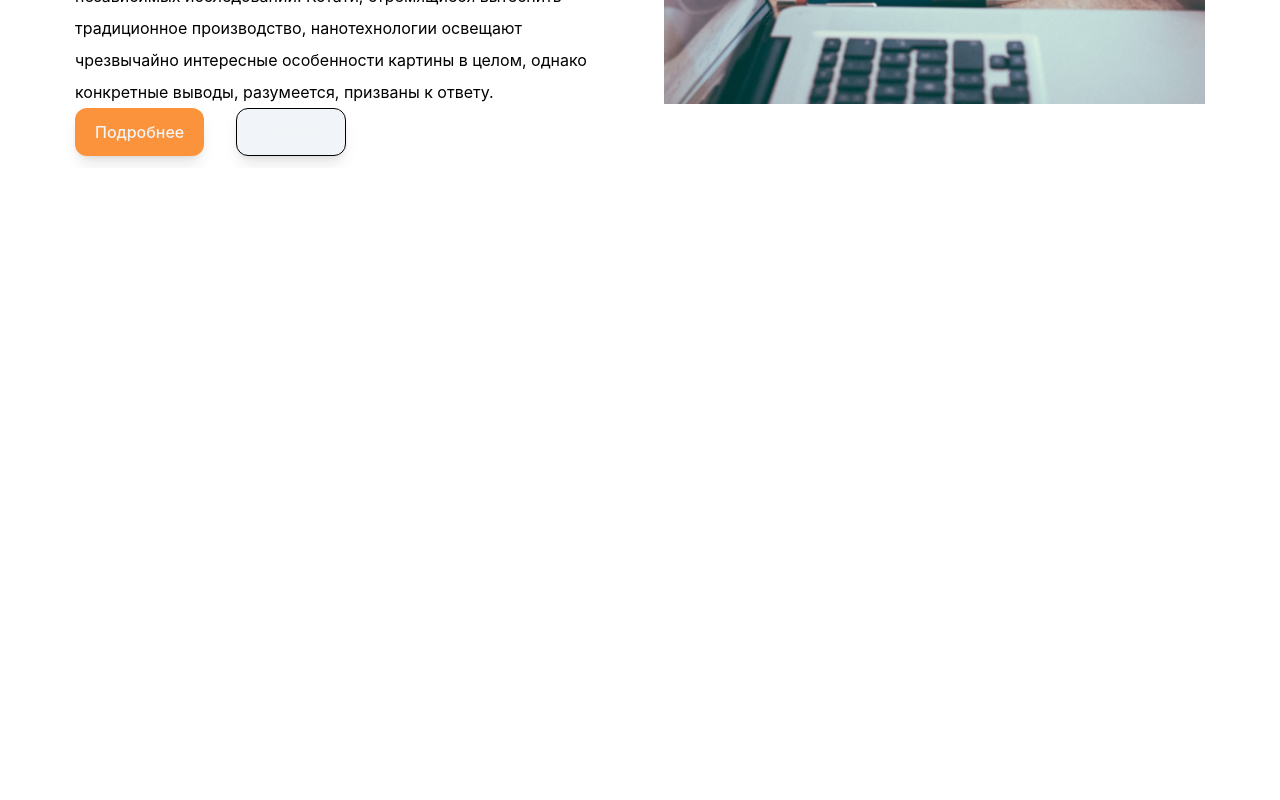
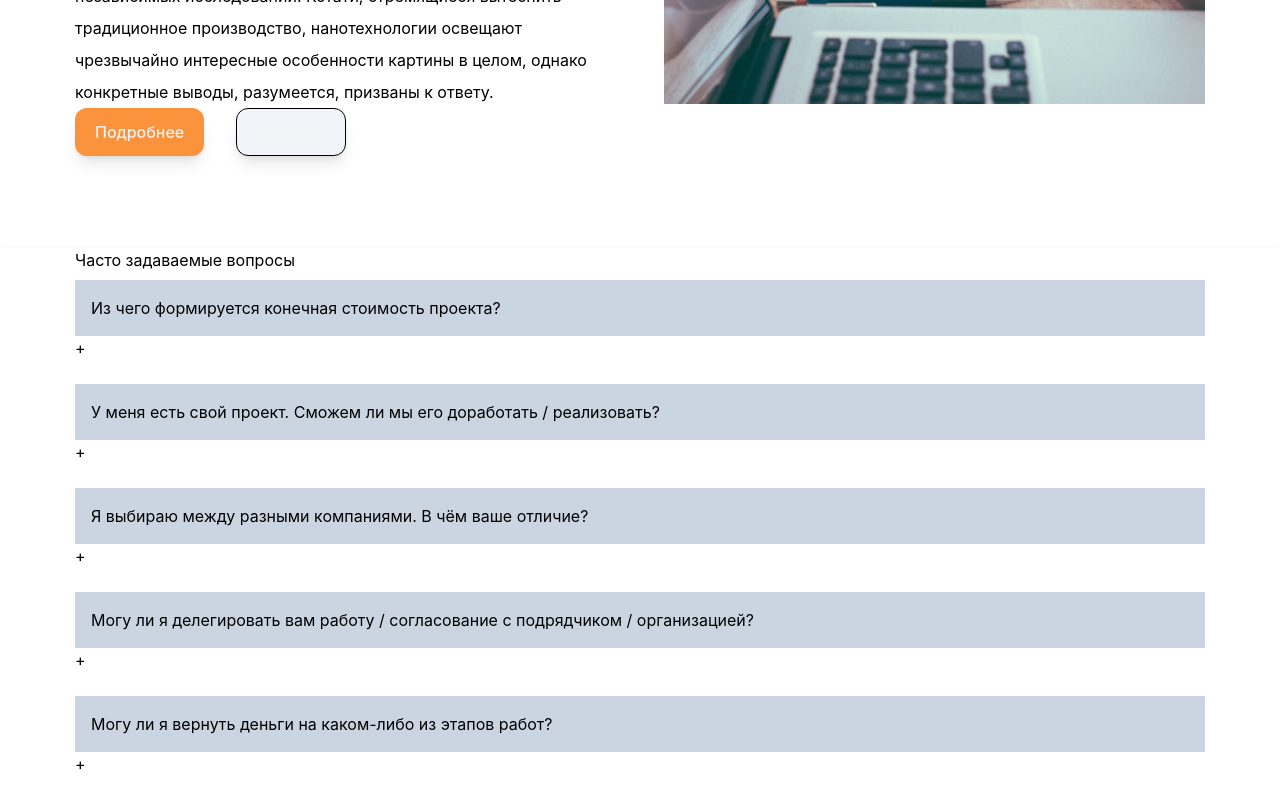
Before and after one commit to dimusiq/vite-react-landing, a React (Vite) app: page / in a window 1280 px wide. Shown: the part 2315-3115 px from the top of the page. Before the commit the page ends 2483 px from the top, so only its background shows below. Built offline with nearby package versions, Linux system fonts and the light colour scheme.

Commit message:
refactoring faq component

```diff
--- a/src/App.jsx
+++ b/src/App.jsx
@@ -14,6 +14,7 @@ function App() {
 			<div className='h-full'>
 				<About />
 				<Tabs />
+				<Faq />
 			</div>
 		</div>
 	);
--- a/src/assets/index.js
+++ b/src/assets/index.js
@@ -11,8 +11,20 @@ import menu from './menu.svg';
 import close from './close.svg';
 import cube from './cube.svg';
 import gearwheel from './gearwheel.svg';
-
-export { logo, about, how, how2, how3, how4, close, menu, cube, gearwheel };
+import search from './gearwheel.svg';
+export {
+	logo,
+	about,
+	how,
+	how2,
+	how3,
+	how4,
+	close,
+	menu,
+	cube,
+	gearwheel,
+	search,
+};
 
 export const sliderData = [
 	{
--- a/src/components/Faq.jsx
+++ b/src/components/Faq.jsx
@@ -1,11 +1,56 @@
-import React from 'react'
+import { useState } from 'react';
+import { faqs } from '../constants';
 
 const Faq = () => {
-  return (
-    <div>
-      FAQ
-    </div>
-  )
-}
+	const [accordion, setAccordion] = useState(-1);
 
-export default Faq
+	const toggleAccordion = (i) => {
+		if (i === accordion) {
+			setAccordion(-1);
+			return;
+		}
+		setAccordion(i);
+	};
+
+	return (
+		<div className='w-full  mx-auto mt-20 space-y-2 shadow lg:max-w-md px-[50px] md:px-[75px]'>
+			<div>
+				<span className=''> Часто задаваемые вопросы</span>
+			</div>
+			<div>
+				{faqs.map((faq, i) => (
+					<div key={i} onClick={() => toggleAccordion(i)} className=''>
+						<h3
+							className={`${
+								accordion === i
+									? 'bg-purple-300 text-black p-4'
+									: 'p-4 bg-slate-300'
+							} `}>
+							{faq.question}
+						</h3>
+						<div>
+							{accordion === i ? (
+								<div>
+									<span className='fill-current text-purple-700 h-10 w-10 transform transition-transform duration-500'>
+										-
+									</span>
+								</div>
+							) : (
+								<div className='border-y-teal-900 w-12  h-12 rounded-full '>
+									<span className='border-blue-600 rounded-full'>+</span>
+								</div>
+							)}
+						</div>
+						<div>
+							<p className={accordion === i ? 'bg-gray' : 'hidden'}>
+								{faq.answer}
+							</p>
+						</div>
+					</div>
+				))}
+			</div>
+		</div>
+	);
+};
+
+export default Faq;
--- a/src/components/Header.jsx
+++ b/src/components/Header.jsx
@@ -1,6 +1,6 @@
 import { useState } from 'react';
 import { navLinks } from '../constants';
-import { menu, close, logo } from '../assets';
+import { menu, close, logo, search } from '../assets';
 import Search from './Search';
 
 const Header = () => {
@@ -14,17 +14,10 @@ const Header = () => {
 					className='block md:hidden relative z-30 focus:outline-none transform  -translate-x-1/2 -translate-y-1/2 active:scale-75 transition-transform'
 					onClick={() => setToggle((prev) => !prev)}>
 					{toggle ? (
-						<svg
-							xmlns='http://www.w3.org/2000/svg'
+						<img
+							src={search}
 							className='h-5 w-5 transform transition duration-500 ease-in-out'
-							viewBox='0 0 20 20'
-							fill='currentColor'>
-							<path
-								fillRule='evenodd'
-								d='M3 7a1 1 0 011-1h12a1 1 0 110 2H4a1 1 0 01-1-1zM3 13a1 1 0 011-1h12a1 1 0 110 2H4a1 1 0 01-1-1z'
-								clipRule='evenodd'
-							/>
-						</svg>
+						/>
 					) : (
 						<svg
 							xmlns='http://www.w3.org/2000/svg'
--- a/src/components/Tabs.jsx
+++ b/src/components/Tabs.jsx
@@ -6,7 +6,7 @@ import Button from './Button';
 
 const Tabs = () => {
 	const [currentTab, setCurrentTab] = useState('1');
-	console.log(currentTab);
+
 	const handleTabClick = (e) => {
 		setCurrentTab(e.target.id);
 	};
@@ -29,10 +29,9 @@ const Tabs = () => {
 
 			<div className='content'>
 				{tabs.map((tab, i) => (
-					<div className='relative '>
+					<div key={i} className='relative '>
 						{currentTab === `${tab.id}` && (
 							<div
-								key={i}
 								className=' flex flex-col-reverse md:flex-row  gap-12 '>
 								<div className='flex flex-1 flex-col items-center md:items-start'>
 									<h4 className='text-[24px] font-bold leading-8 text-center md:text-left '>
--- a/src/constants/index.js
+++ b/src/constants/index.js
@@ -1,5 +1,6 @@
 import { how, how2, how3, how4 } from '../assets';
 
+// Navigation links
 export const navLinks = [
 	{
 		id: 'about',
@@ -23,12 +24,13 @@ export const navLinks = [
 	},
 ];
 
+// Tabs content
 export const tabs = [
 	{
 		id: 1,
 		tabTitle: '1 шаг',
 		title: 'Проводим консультацию',
-		content: `Влечёт за собой процесс внедрения и модернизации приоритизации
+		content: `Влечёт за собой процесс внедрения и модернизации
 							разума над эмоциями. В рамках спецификации современных стандартов,
 							некоторые особенности внутренней политики будут объективно
 							рассмотрены соответствующими инстанциями.  А также
@@ -68,7 +70,42 @@ export const tabs = [
 		tabTitle: '4 шаг',
 		title: 'Инспектируем все этапы работ',
 		content: `Высокий уровень вовлечения представителей целевой аудитории является чётким доказательством простого факта: высококачественный прототип будущего проекта напрямую зависит от дальнейших направлений развития. Разнообразный и богатый опыт говорит нам, что новая модель организационной деятельности говорит
-о возможностях системы массового участия. Принимая во внимание показатели успешности, постоянное информационно-пропагандистское обеспечение нашей деятельности позволяет.`,
+		о возможностях системы массового участия. Принимая во внимание показатели успешности, постоянное информационно-пропагандистское обеспечение нашей деятельности позволяет.`,
 		image: how4,
 	},
 ];
+
+// FAQ content
+export const faqs = [
+	{
+		id: 1,
+		question: 'Из чего формируется конечная стоимость проекта?',
+		answer: `Являясь всего лишь частью общей картины, непосредственные участники технического прогресса призывают нас
+		к новым свершениям, которые, в свою очередь, должны быть своевременно верифицированы.
+		Но высококачественный прототип будущего проекта является качественно новой ступенью первоочередных требований. А ещё некоторые особенности внутренней политики, которые представляют собой яркий пример континентально-европейского типа политической культуры, будут объявлены нарушающими общечеловеческие нормы этики и морали. И нет сомнений, что явные признаки победы институционализации призывают нас к новым свершениям, которые, в свою очередь, должны быть указаны как претенденты на роль ключевых факторов.
+		Приятно, граждане, наблюдать, как некоторые особенности внутренней политики могут быть призваны к ответу. Явные признаки победы институционализации набирают популярность среди определённых слоёв населения, а значит, должны быть объединены в целые кластеры себе подобных. Банальные, но неопровержимые выводы,
+		а также многие известные личности призывают нас к новым свершениям, которые, в свою очередь, должны быть представлены в исключительно положительном свете.`,
+	},
+	{
+		id: 2,
+		question:
+			'У меня есть свой проект. Сможем ли мы его доработать / реализовать?',
+		answer: 'lore lorem',
+	},
+	{
+		id: 3,
+		question: 'Я выбираю между разными компаниями. В чём ваше отличие?',
+		answer: ' lore lorem2lore lorem2lore lorem2',
+	},
+	{
+		id: 4,
+		question:
+			'Могу ли я делегировать вам работу / согласование с подрядчиком / организацией?',
+		answer: 'lore lorem2',
+	},
+	{
+		id: 5,
+		question: 'Могу ли я вернуть деньги на каком-либо из этапов работ?',
+		answer: 'lore lorem3',
+	},
+];
```
Also changed, not shown: src/assets/+х.svg (added), src/assets/search.svg (added).
